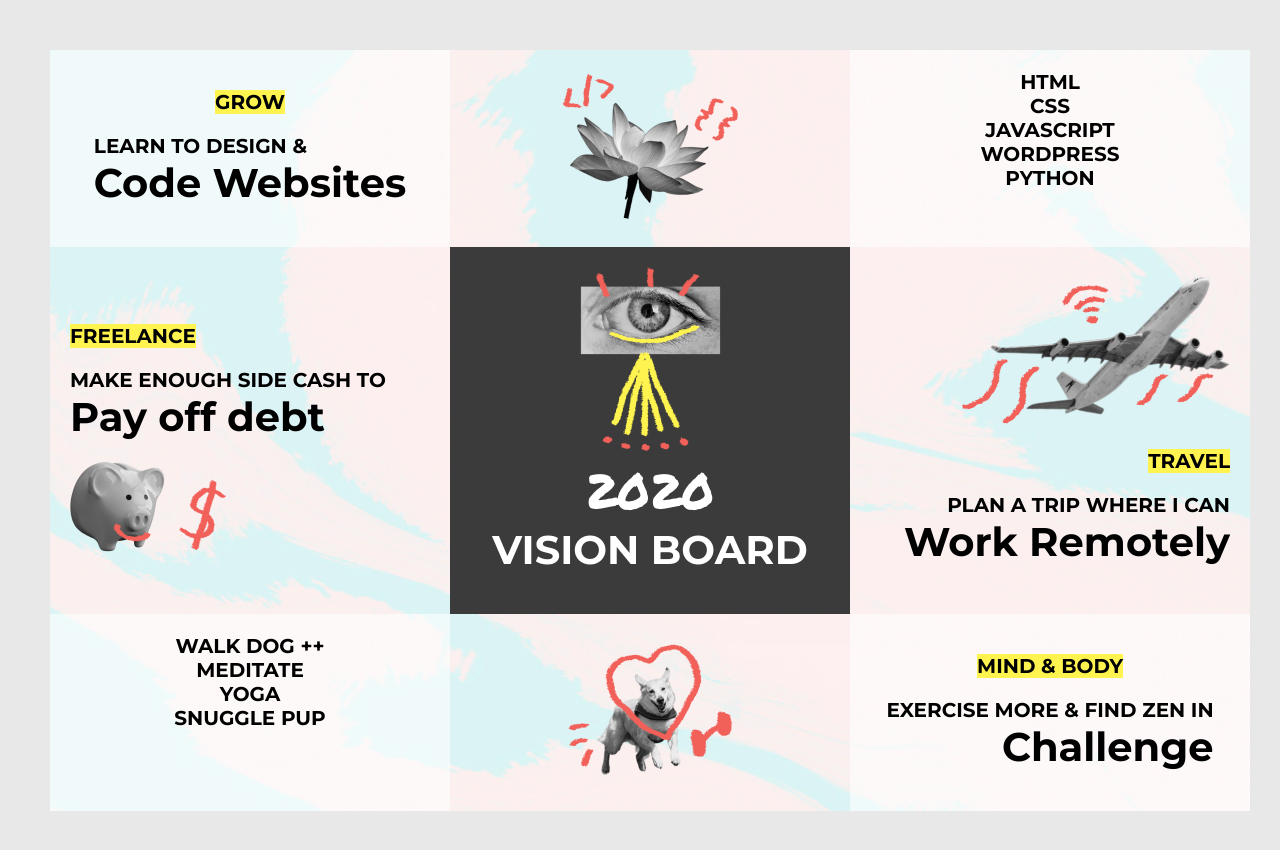
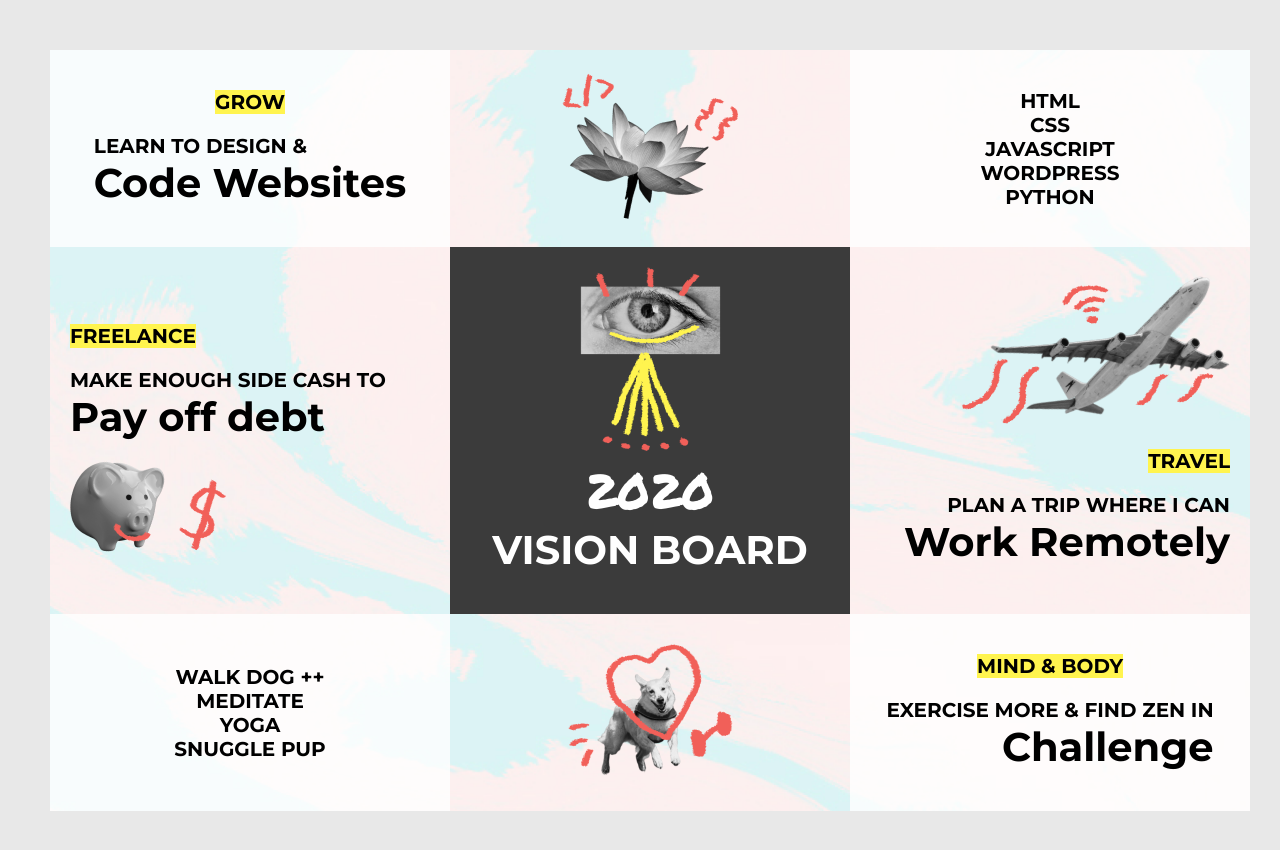
Before and after one commit to gaelporteu/101-bonus_vision-board, a plain HTML site: page index.html in a window 1280 px wide. Drawn offline with Linux system fonts and the light colour scheme.

Commit message:
Added more css styles to fix background

```diff
--- a/css/main.css
+++ b/css/main.css
@@ -21,18 +21,17 @@ body {
     margin: 50px;
     background-image: url(/img/background.png);
     background-size: cover;
-
     display: grid;
     grid-template-columns: repeat(auto-fit, minmax(400px, 1fr));
 }
 
 .block {
     padding: 20px;
-    align-self: center;
+    place-content: center;
 }
 
 .block:nth-of-type(odd) {
-    background-color: rgb(255, 255, 255, 0.6);
+    background-color: rgb(255, 255, 255, 0.8);
     height: 100%;
     justify-items: center;
     width: 100%;
```
Also changed, not shown: 1 other file.
